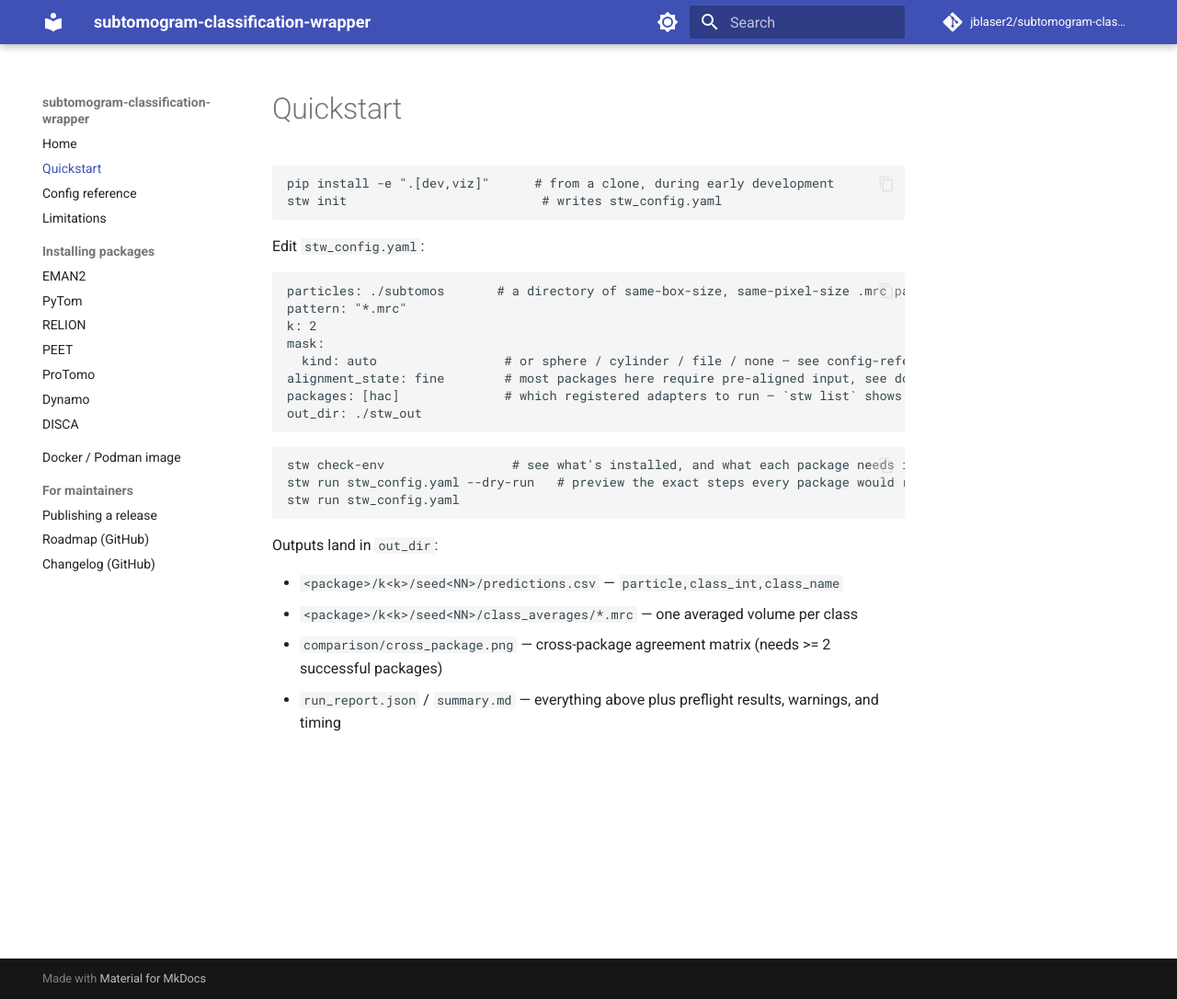
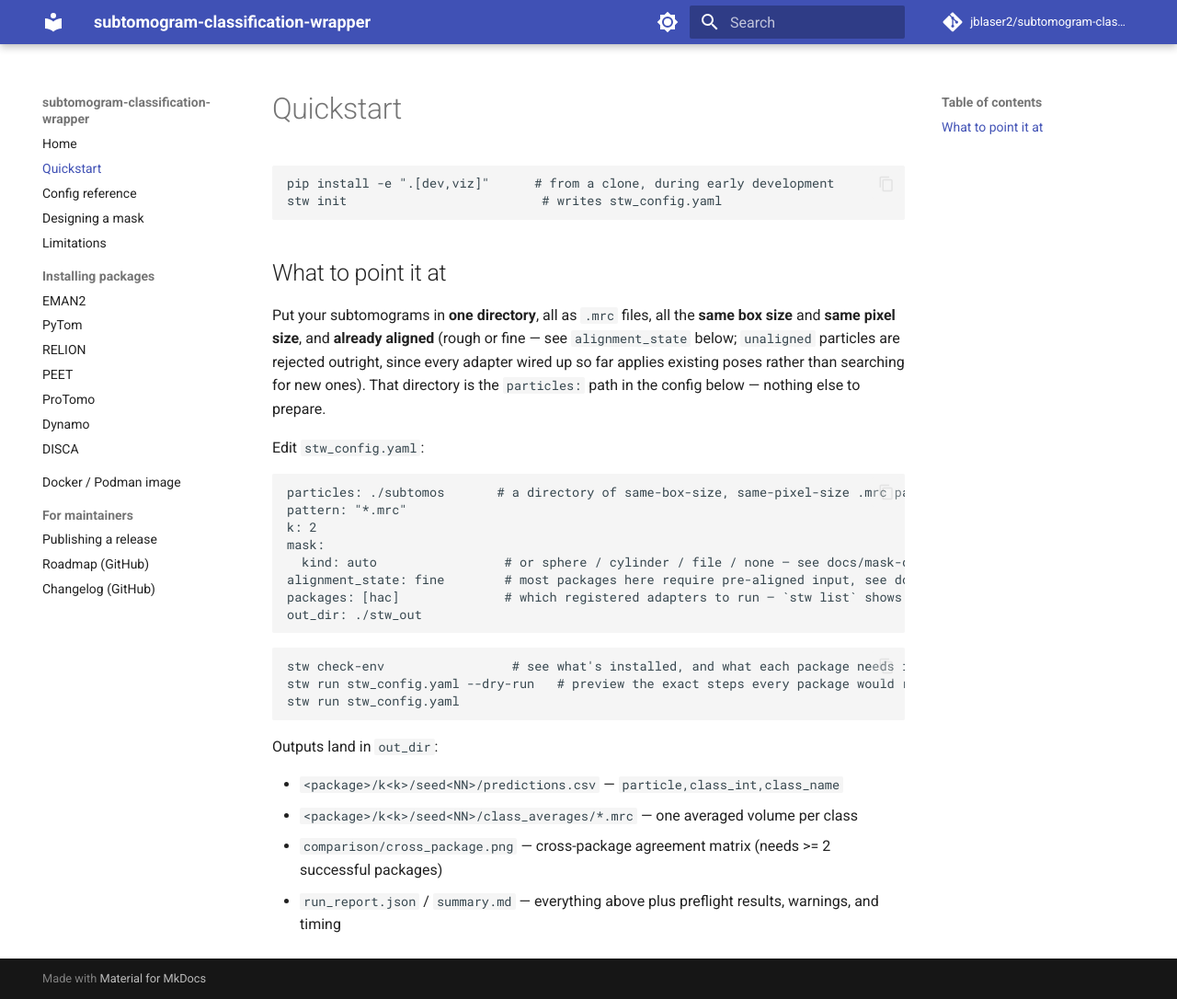
Before and after one commit to jblaser2/subtomogram-classification-wrapper, an MkDocs documentation site: the page built from docs/quickstart.md, in a window 1280 px wide and 1086 px high. Shown: the whole window at 92% size. Built offline with MkDocs 1.6.1 and Material for MkDocs 9.7.7, drawn with Linux system fonts in a browser that asks for light colours; comment, search, counter and statistics services are not loaded.

Commit message:
docs: add a dedicated mask-design page, consolidate input requirements
The mask-building/preview feature (stw mask CLI + auto/sphere/cylinder/file
kinds + QC overlay rendering) was functionally complete and tested but had
no docs page of its own -- only the bare config-reference.md field table.
docs/mask-design.md walks through all four kinds, previewing one with
stw mask before a full run, caching behavior, and known pitfalls (mask
breadth vs. contrast-axis collapse, center_mode, ProTomo's lack of a native
cylinder primitive).

Also consolidated quickstart.md's scattered particle-input requirements
(box size, pixel size, alignment state) into one upfront "What to point it
at" section, since they were previously split across a YAML comment and a
separate config-reference.md row.

Co-Authored-By: Claude Sonnet 5 <noreply@anthropic.com>

````diff
--- a/docs/quickstart.md
+++ b/docs/quickstart.md
@@ -4,6 +4,14 @@
 pip install -e ".[dev,viz]"      # from a clone, during early development
 stw init                          # writes stw_config.yaml
 ```
+
+## What to point it at
+
+Put your subtomograms in **one directory**, all as `.mrc` files, all the **same box size**
+and **same pixel size**, and **already aligned** (rough or fine — see
+`alignment_state` below; `unaligned` particles are rejected outright, since every
+adapter wired up so far applies existing poses rather than searching for new ones).
+That directory is the `particles:` path in the config below — nothing else to prepare.
 
 Edit `stw_config.yaml`:
 
@@ -12,7 +20,7 @@ particles: ./subtomos       # a directory of same-box-size, same-pixel-size .mrc
 pattern: "*.mrc"
 k: 2
 mask:
-  kind: auto                 # or sphere / cylinder / file / none — see config-reference.md
+  kind: auto                 # or sphere / cylinder / file / none — see docs/mask-design.md
 alignment_state: fine        # most packages here require pre-aligned input, see docs/limitations.md
 packages: [hac]              # which registered adapters to run — `stw list` shows all of them
 out_dir: ./stw_out
--- a/mkdocs.yml
+++ b/mkdocs.yml
@@ -31,6 +31,7 @@ nav:
   - Home: index.md
   - Quickstart: quickstart.md
   - Config reference: config-reference.md
+  - Designing a mask: mask-design.md
   - Limitations: limitations.md
   - Installing packages:
       - EMAN2: install/eman2.md
````
Also changed, not shown: docs/config-reference.md (+2 -2 lines), docs/mask-design.md (added, +83 -0 lines).
